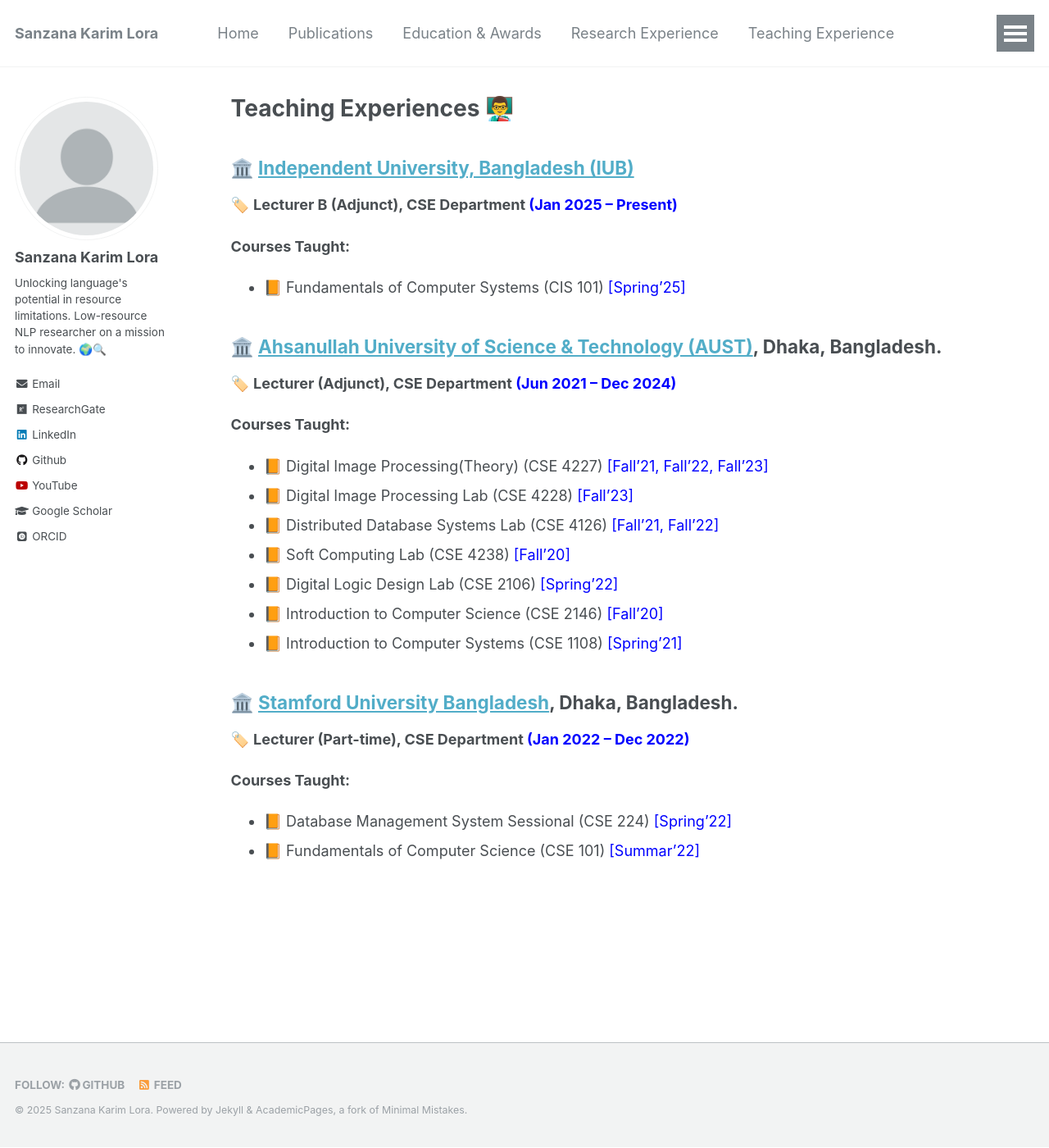
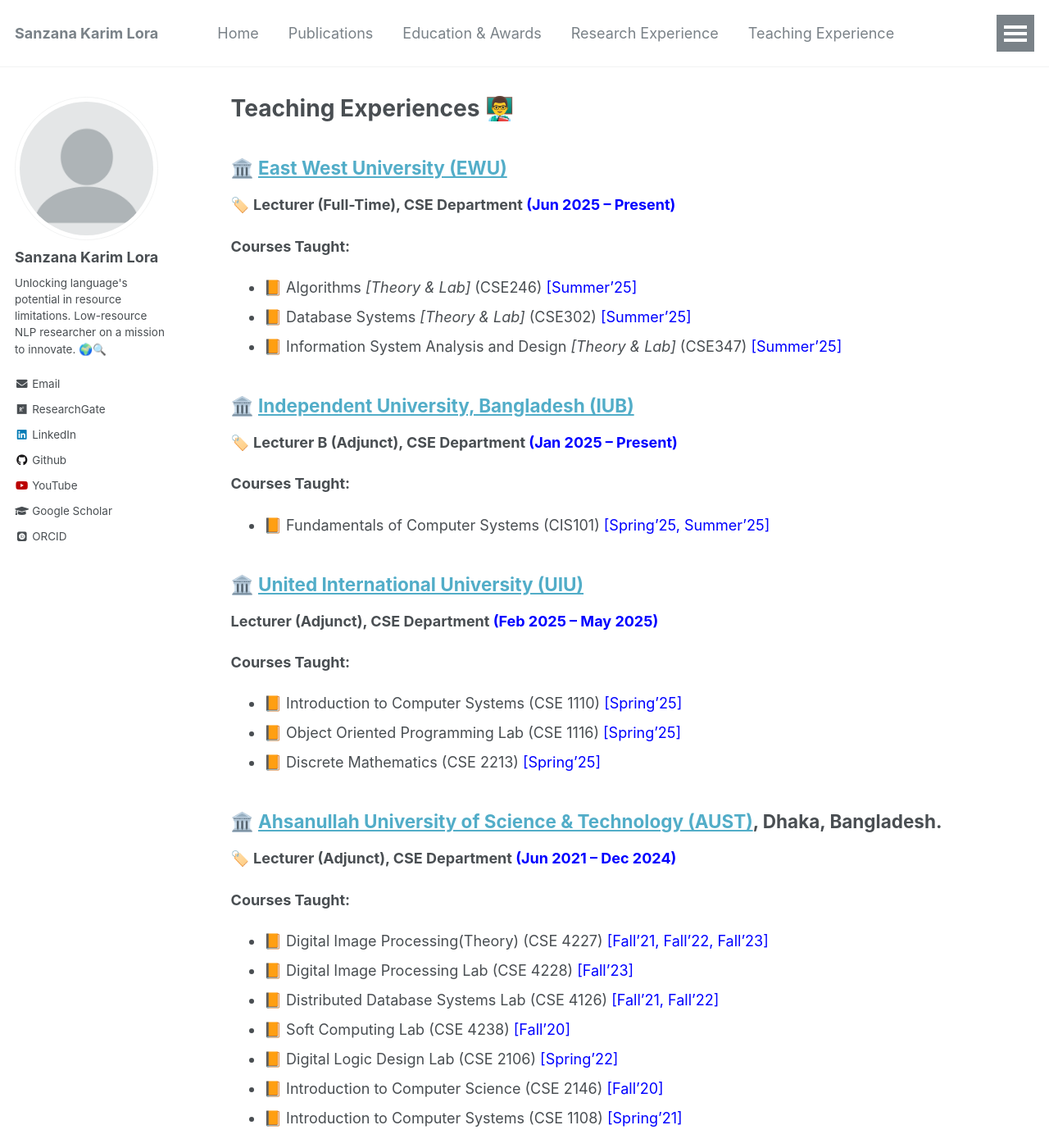
Before and after one commit to sanzanalora/sanzanalora.github.io, a Jekyll site: the page built from _pages/teaching_experiences.md, in a window 1280 px wide and 1400 px high. Shown: the whole window at 82% size. Built offline with Jekyll 4.4.1, drawn with Linux system fonts in a browser that asks for light colours; some web fonts are replaced.

Commit message:
Update teaching_experiences.md

```diff
--- a/_pages/teaching_experiences.md
+++ b/_pages/teaching_experiences.md
@@ -4,11 +4,28 @@ title: "Teaching Experiences 👨‍🏫"
 permalink: /teaching_experiences/
 author_profile: true
 ---
+## 🏛️ [East West University (EWU)](https://ewubd.edu/)
+🏷️ **Lecturer (Full-Time), CSE Department <span style="color:Blue">(Jun 2025 – Present)</span>**
+
+**Courses Taught:**
+-  📙 Algorithms *[Theory & Lab]* (CSE246) <span style="color:Blue"> [Summer'25] </span>
+-  📙 Database Systems *[Theory & Lab]* (CSE302) <span style="color:Blue"> [Summer'25] </span>
+-  📙 Information System Analysis and Design *[Theory & Lab]* (CSE347) <span style="color:Blue"> [Summer'25] </span>
+
 ## 🏛️ [Independent University, Bangladesh (IUB)](https://iub.ac.bd/)
 🏷️ **Lecturer B (Adjunct), CSE Department <span style="color:Blue">(Jan 2025 – Present)</span>**
 
 **Courses Taught:**
--  📙 Fundamentals of Computer Systems (CIS 101) <span style="color:Blue"> [Spring'25] </span>
+-  📙 Fundamentals of Computer Systems (CIS101) <span style="color:Blue"> [Spring'25, Summer'25] </span>
+
+## 🏛️ [United International University (UIU)](https://www.uiu.ac.bd/)
+**Lecturer (Adjunct), CSE Department <span style="color:Blue">(Feb 2025 – May 2025)</span>**
+
+**Courses Taught:**
+-  📙 Introduction to Computer Systems (CSE 1110) <span style="color:Blue"> [Spring'25] </span>
+-  📙 Object Oriented Programming Lab (CSE 1116) <span style="color:Blue"> [Spring'25] </span>
+-  📙 Discrete Mathematics (CSE 2213) <span style="color:Blue"> [Spring'25] </span>
+
 
 ## 🏛️ [Ahsanullah University of Science & Technology (AUST)](http://aust.edu/), Dhaka, Bangladesh.
 🏷️ **Lecturer (Adjunct), CSE Department <span style="color:Blue">(Jun 2021 – Dec 2024)</span>**
```
